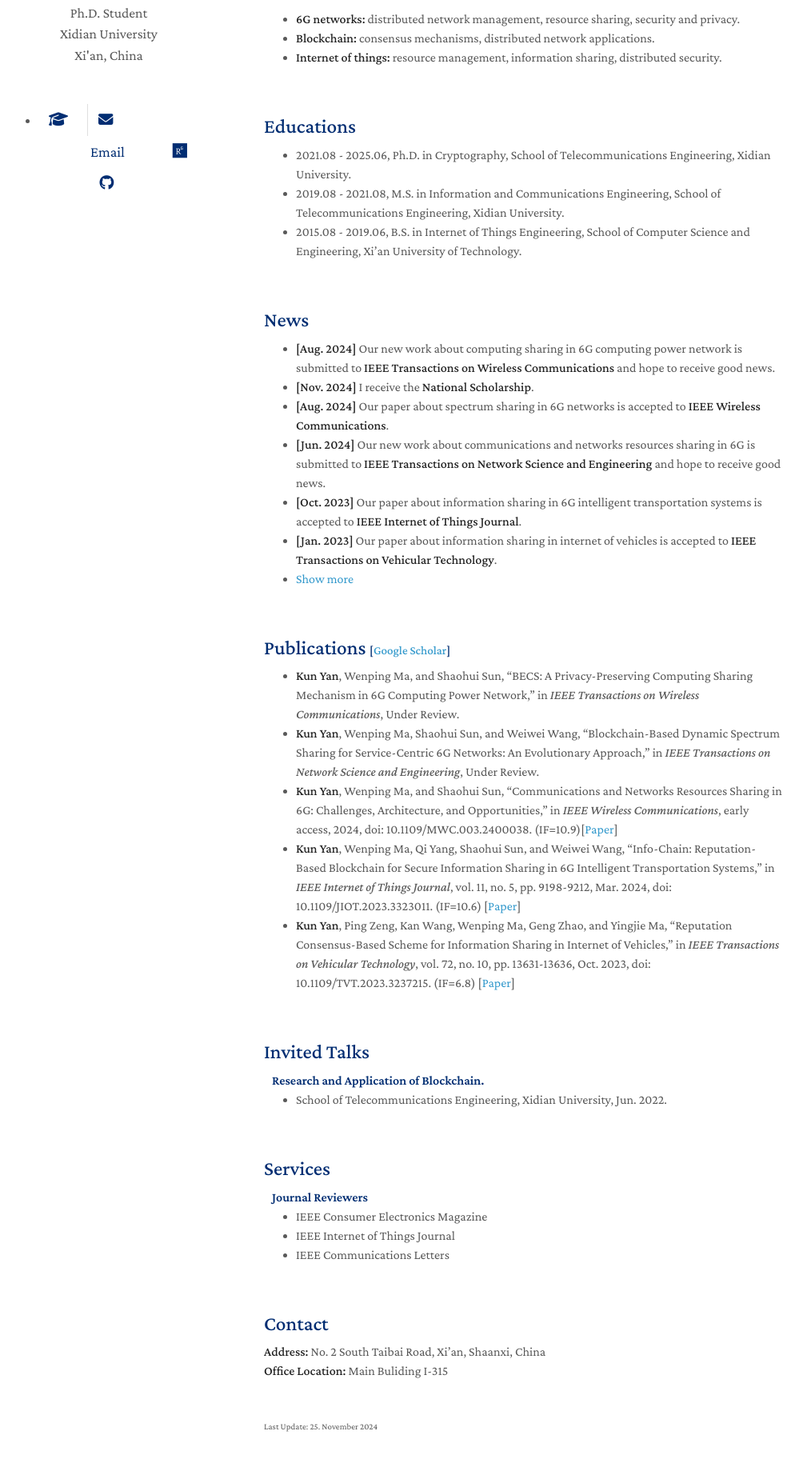
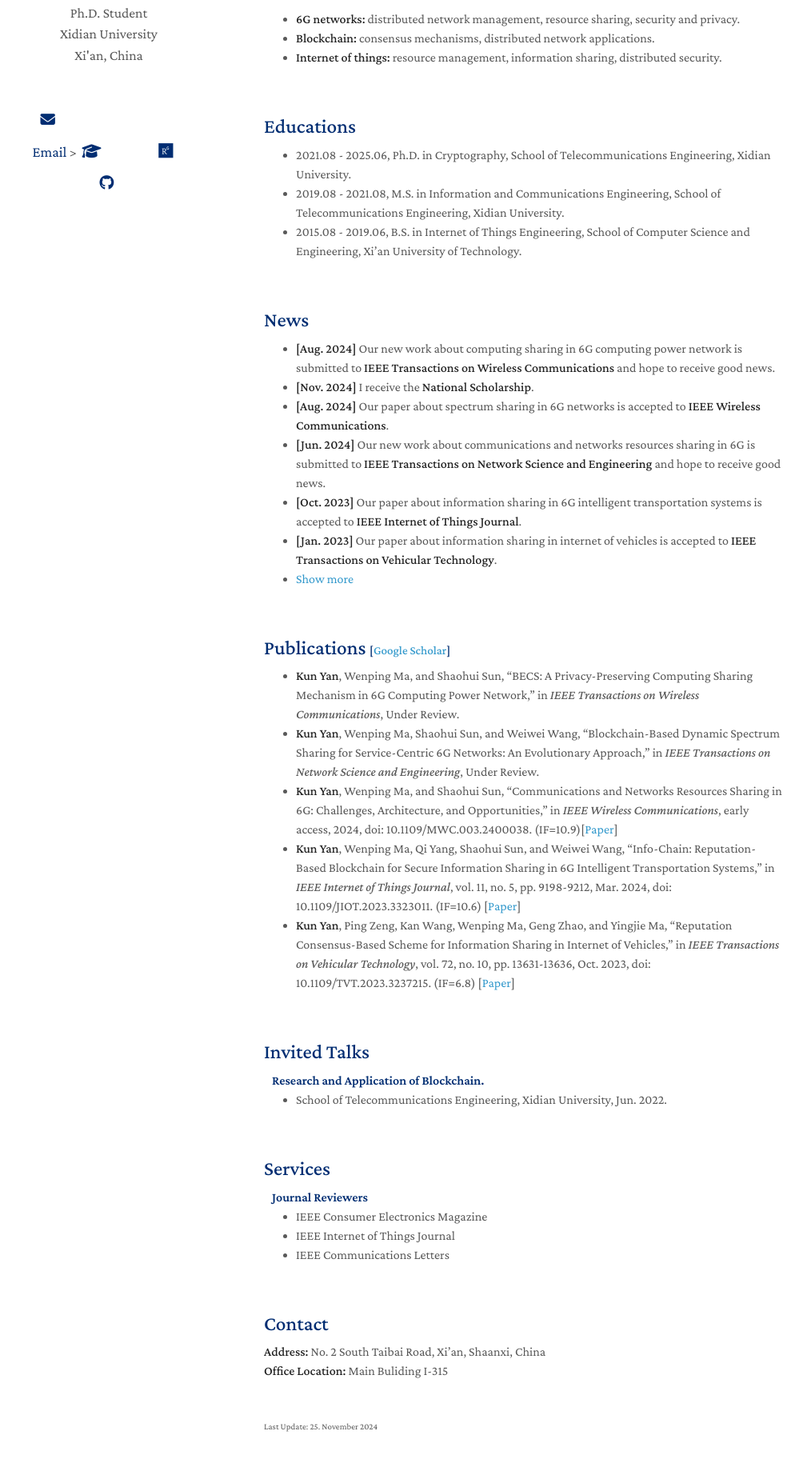
Before and after one commit to QuinYim/quinyim.github.io, a Jekyll site: the page built from index.md, in a window 1280 px wide. Shown: the part 322-2166 px from the top of the page at 80% size, without its empty margins (140-1149 px from the left). Built offline with Jekyll 4.4.1, drawn with Linux system fonts in a browser that asks for light colours; a style sheet for code colours, icons or effects is not loaded.

Commit message:
Update homepage.html

```diff
--- a/_layouts/homepage.html
+++ b/_layouts/homepage.html
@@ -141,9 +141,9 @@
         {% endif %}
 
         {% if site.google_scholar %}
-        <li><a style="margin: 0 5px 0 0" href="{{ site.google_scholar }}">
+        ><a style="margin: 0 5px 0 0" href="{{ site.google_scholar }}">
           <i class="fas fa-graduation-cap" style="font-size:1.2rem"></i>
-        </a></li>
+        </a>
         {% endif %}
 
         {% if site.orcid %}
```
